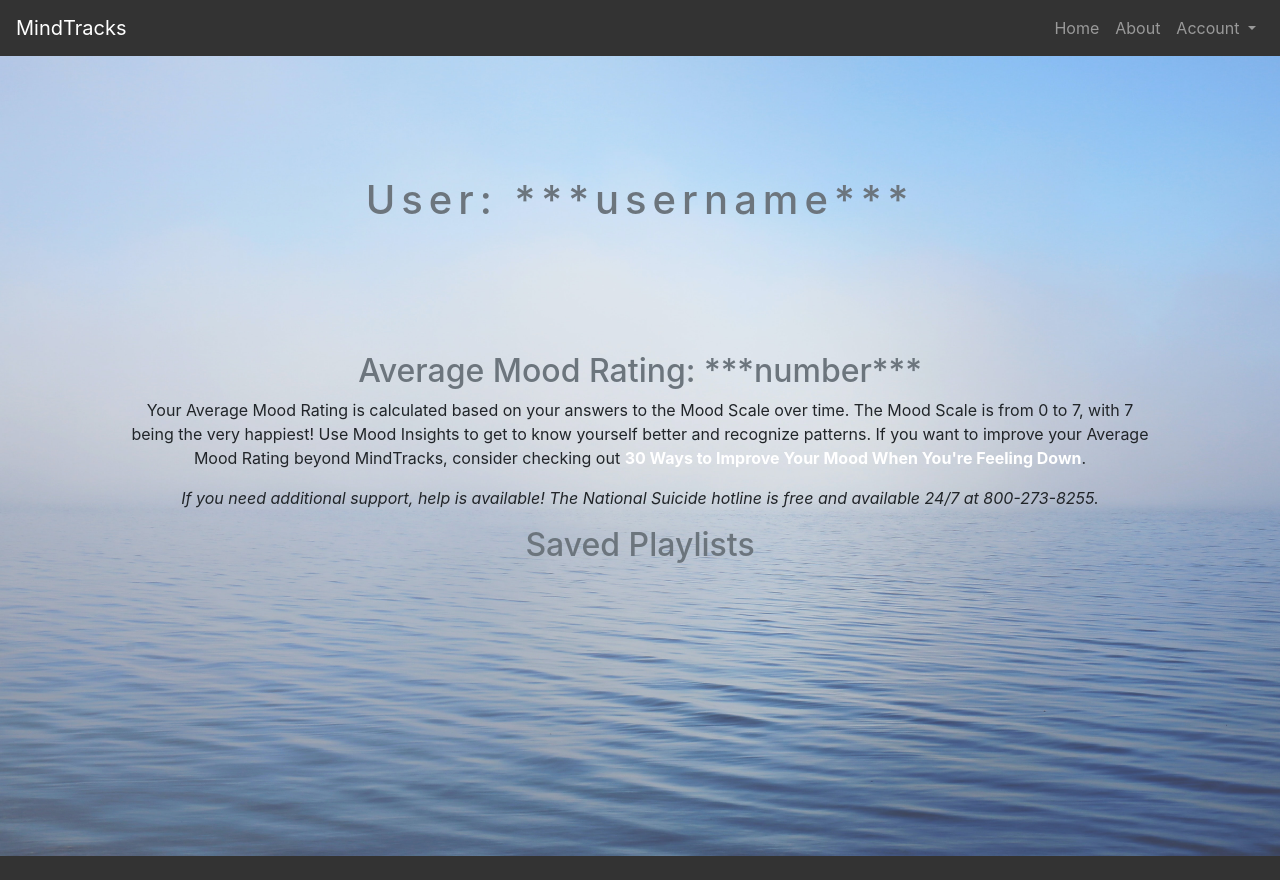
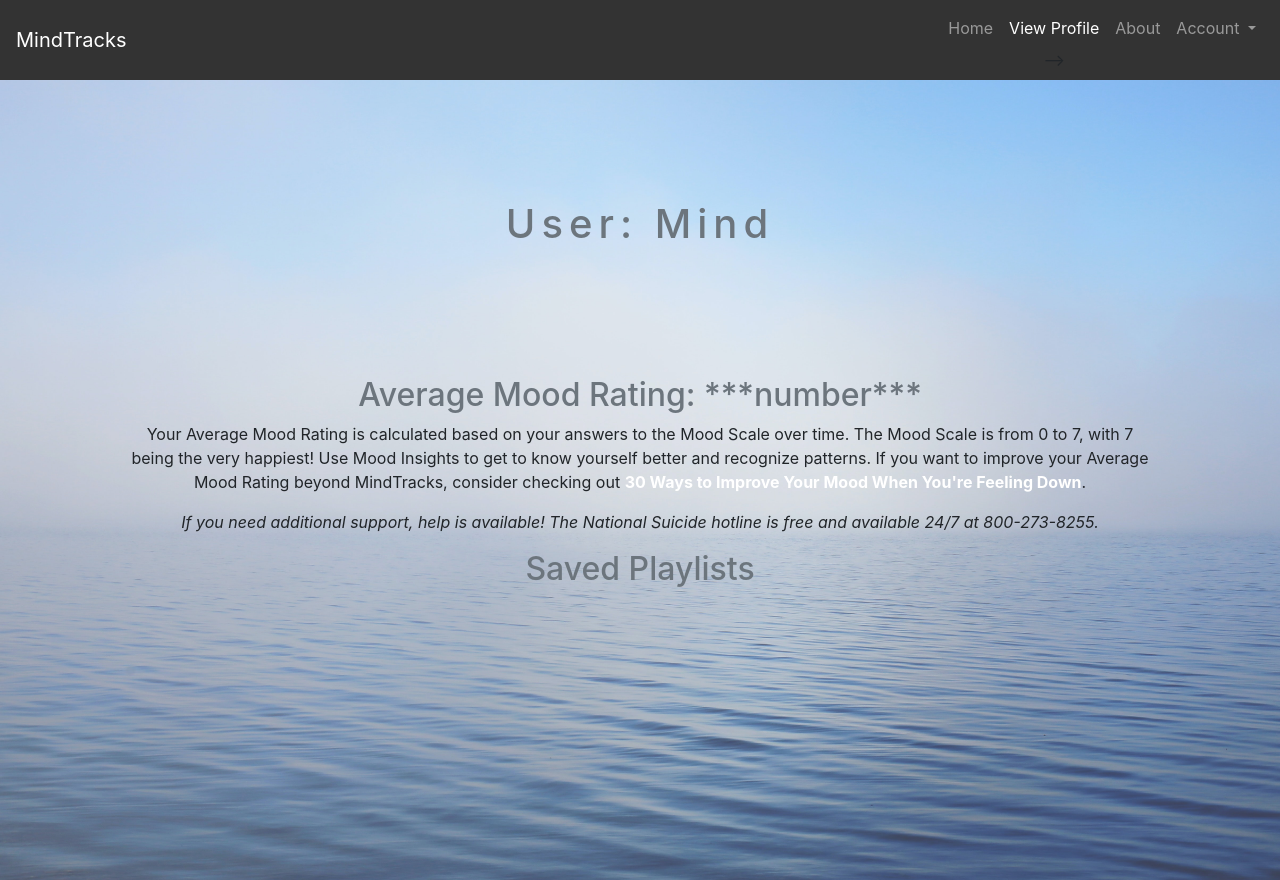
Before and after one commit to ajss25/MindTracks, a Django app: page /user_profile/ in a window 1280 px wide. Before the commit the page ends 856 px from the top, so only its background shows below. Run offline with Django 3.2, Linux system fonts and the light colour scheme; a user stored in the database is signed in; some libraries are stand-ins or nearby versions.

Commit message:
view profile recognizes user

```diff
--- a/MindTracks/accounts/templates/accounts/register.html
+++ b/MindTracks/accounts/templates/accounts/register.html
@@ -26,7 +26,7 @@
                 <a class="nav-link" href="/">Home</a>
               </li>
               <li class="nav-item">
-                <a class="nav-link" href="#">View Profile</a>
+                <a class="nav-link" href="user_profile">View Profile</a>
               </li>
               <li class="nav-item">
                 <a class="nav-link" href="#">About</a>
--- a/MindTracks/user_profile/templates/user_profile/user_profile.html
+++ b/MindTracks/user_profile/templates/user_profile/user_profile.html
@@ -23,7 +23,7 @@
             <a class="nav-link" href="/">Home </a>
           </li>
           <li class="nav-item active">
-            <!-- <a class="nav-link" href="/user_profile">View Profile<span class="sr-only">(current)</span></a> -->
+          <a class="nav-link" href="/user_profile">View Profile<span class="sr-only">(current)</span></a> -->
           </li>
           <li class="nav-item">
             <a class="nav-link" href="#">About</a>
@@ -46,7 +46,7 @@
     no-repeat; background-size: cover; background-position: center center;">
 {% if user.is_authenticated %}
 
-        <h1 class = "text-center text-secondary">User: ***username***</h1>
+        <h1 class = "text-center text-secondary">User: {{request.user.username}}</h1>
         <h2 class = "text-center text-secondary">Average Mood Rating: ***number***</h2>
        <p> Your Average Mood Rating is calculated based on your answers to the Mood Scale over time. The Mood Scale is
           from 0 to 7, with 7 being the very happiest! Use Mood Insights to get to know yourself better and recognize patterns. If you want to improve your
```
Also changed, not shown: MindTracks/db.sqlite3.
